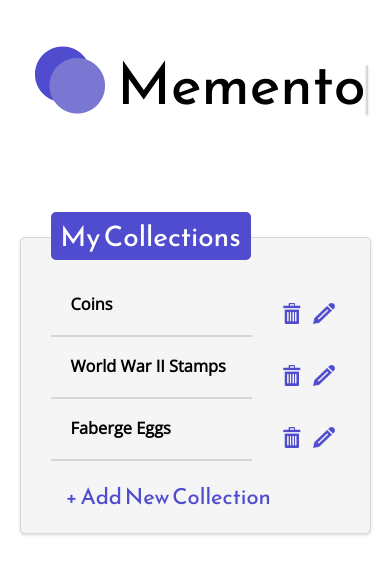
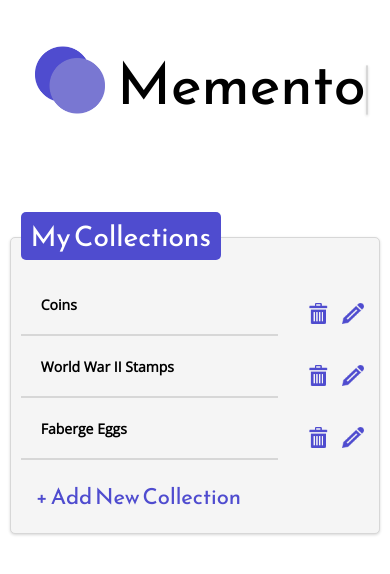
Before and after one commit to mattumland/memento, a React (Create React App) app: page / in a window 390 px wide. Shown: the top 574 px of the page. Built offline with nearby package versions, Linux system fonts and the light colour scheme.

Commit message:
Add additional mobile view

```diff
--- a/src/Collection/Collection.scss
+++ b/src/Collection/Collection.scss
@@ -62,3 +62,28 @@
         }
     }
 }
+
+
+@media screen and (max-width: 450px) {
+    .collection {
+        font-size: 12px;
+    }
+
+    .button-container {
+        img {
+            width: 68%;
+        }
+    }
+}
+
+@media screen and (max-width: 390px) {
+    .collection {
+        font-size: 12px;
+    }
+
+    .button-container {
+        img {
+            width: 68%;
+        }
+    }
+}
--- a/src/CollectionList/CollectionList.scss
+++ b/src/CollectionList/CollectionList.scss
@@ -47,3 +47,16 @@
         width: 90%;
     }
 }
+
+@media screen and (max-width: 450px) {
+    .my-collections {
+        width: 95%;
+    }
+}
+
+@media screen and (max-width: 390px) {
+    .my-collections {
+        width: 95%;
+        padding: 0 10px 0 10px;
+    }
+}
```
